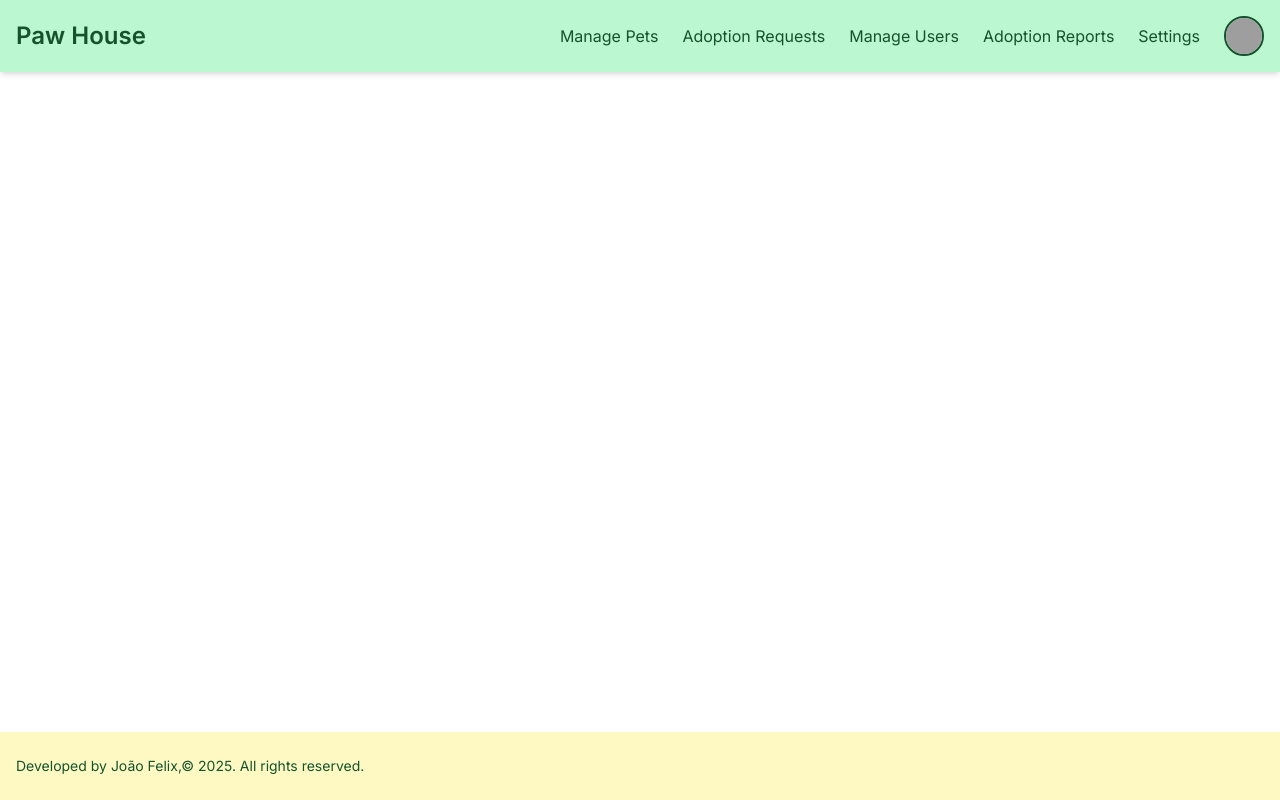
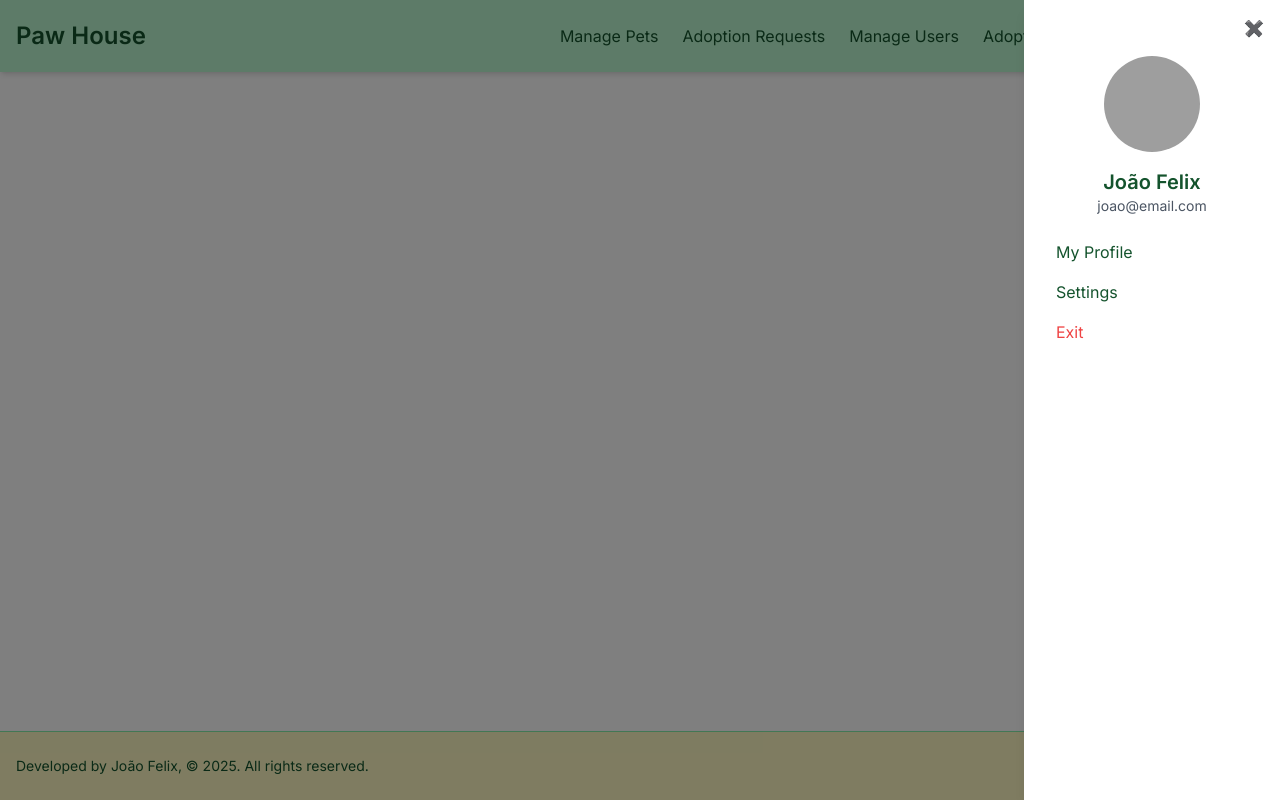
Before and after one commit to JoaoFXs/petadoptionapp, a Next.js app: page / in a window 1280 px wide. Both pictures are taken after a click on the button 1244 px from the left and 36 px from the top of the page. Built offline with nearby package versions, Linux system fonts and the light colour scheme; grey boxes are pictures that could not be loaded.

Commit message:
Create Drawer

```diff
--- a/src/components/Template.tsx
+++ b/src/components/Template.tsx
@@ -1,6 +1,6 @@
 'use client'
 import React, { useState } from 'react';
-
+import Link from 'next/link';
 interface TemplateProps {
     children?: React.ReactNode
     loading?: boolean;
@@ -18,16 +18,20 @@ export const Template: React.FC<TemplateProps> = ({ children, loading = false }:
 
 const Header = () => {
     const [isMenuOpen, setIsMenuOpen] = useState(false);
+    const [isPerfilOpen, setIsPerfilOpen] = useState(false); // State to track if the profile menu is open
     const [userImage, setUserImage] = useState('https://contributors-img.web.app/image?repo=JoaoFXs/climasync'); // Placeholder for user image
     const [isAdmin, setIsAdmin] = useState(true); // State to track if the user is an admin
     const toggleMenu = () => setIsMenuOpen(!isMenuOpen);
+    const openPerfilMenu = () => setIsPerfilOpen(!isPerfilOpen); // Function to open the profile menu
 
     return (
         <header className="bg-green-200 text-green-900 shadow-md">
-            <div className="container mx-auto flex items-center justify-between p-4">
+
+      <div className="max-w-7xl mx-auto flex items-center justify-between p-4">
                 {/* Logo */}
+                <Link href='/'>
                 <div className="text-2xl font-semibold">Paw House</div>
-
+                </Link>
                 {/* Navbar */}
                 <RenderIf condition={isAdmin}>
                     <nav className="hidden md:flex  items-center  space-x-6">
@@ -37,7 +41,7 @@ const Header = () => {
                         <a href="#adoption-report" className="hover:text-yellow-400 transition-all duration-300">Adoption Reports</a>
                         <a href="#settings" className="hover:text-yellow-400 transition-all duration-300">Settings</a>
 
-                        <button className="focus:outline-none min-w-10 min-h-10">
+                        <button onClick={openPerfilMenu} className="focus:outline-none min-w-10 min-h-10">
                             <img
                                 src={userImage}
                                 alt="Avatar"
@@ -97,17 +101,41 @@ const Header = () => {
                 </div>
             )}
           </RenderIf>
+
+          {isPerfilOpen && (
+            <div className="fixed inset-0 bg-black bg-opacity-50 z-40 flex justify-end">
+                <div className="w-64 bg-white shadow-lg p-4 h-full z-50">
+                    <button
+                        onClick={openPerfilMenu}
+                        className="text-gray-500 hover:text-black mb-4 ml-auto block"
+                    >
+                        ✖️
+                    </button>
+                    <div className="flex flex-col items-center">
+                        <img src={userImage} alt="Avatar" className="w-24 h-24 rounded-full mb-4" />
+                        <h3 className="text-xl font-semibold">João Felix</h3>
+                        <p className="text-sm text-gray-600 mb-4">joao@email.com</p>
+                        <nav className="w-full">
+                            <a href="/profile" className="block px-4 py-2 hover:bg-gray-100">My Profile</a>
+                            <a href="/settings" className="block px-4 py-2 hover:bg-gray-100">Settings</a>
+                            <button className="w-full text-left px-4 py-2 text-red-500 hover:bg-gray-100">Exit</button>
+                        </nav>
+                    </div>
+                </div>
+            </div>
+        )}
+
         </header>
     );
 };
 
 const Footer = () => {
     return (
-        <footer className="bg-yellow-100 text-green-900 items-center py-6 mt-12">
-            <div className="container mx-auto flex flex-col md:flex-row justify-between items-center px-4">
-                <p className="text-center text-sm">Developed by João Felix,&copy; 2025. All rights reserved.</p>
-            </div>
-        </footer>
+      <footer className="bg-yellow-100 text-green-900 items-center py-6 border-t border-green-300">
+        <div className="max-w-7xl mx-auto flex flex-col md:flex-row justify-between items-center px-4">
+            <p className="text-center text-sm">Developed by João Felix, &copy; 2025. All rights reserved.</p>
+        </div>
+    </footer>
     );
 };
 
```
